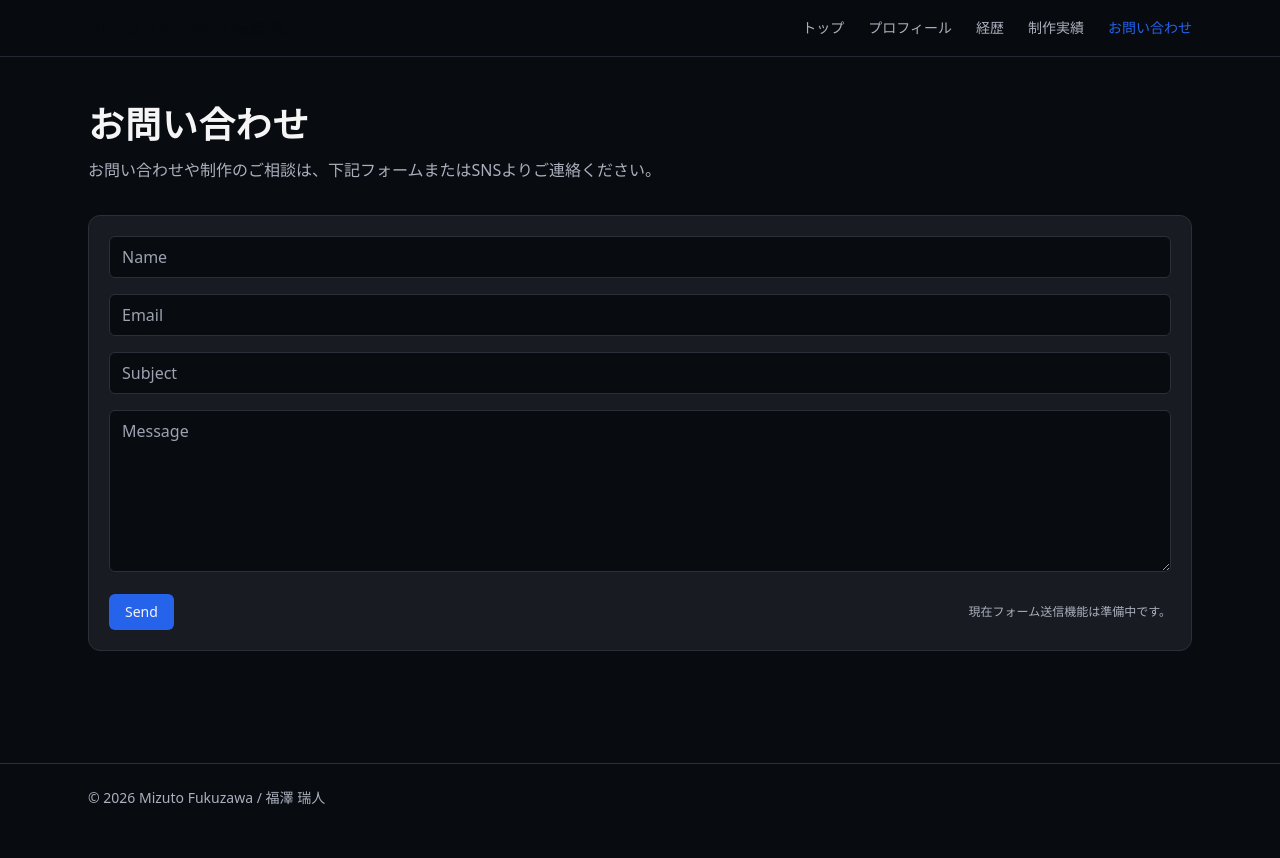
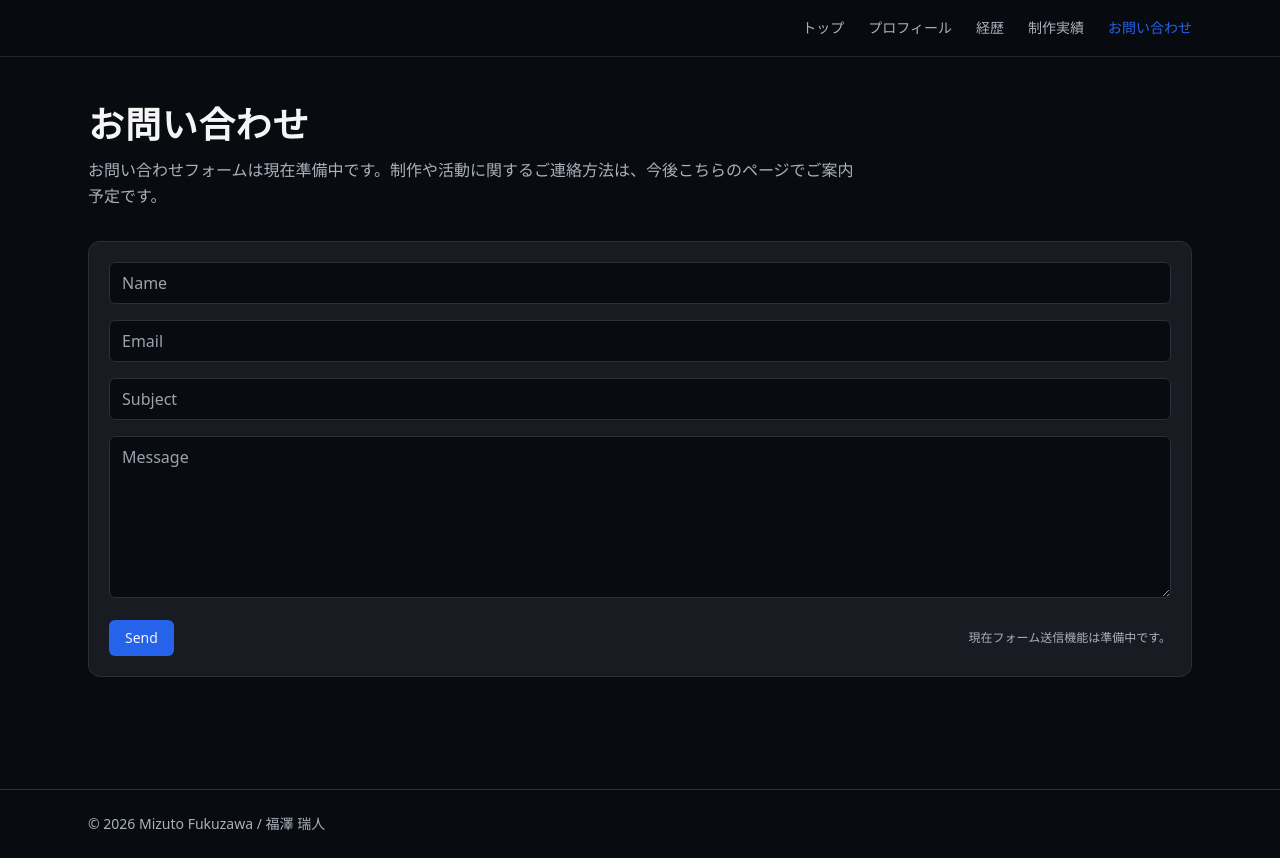
Before and after one commit to mizukunkun104-byte/mizuto-fukuzawa-official, a Next.js app: page /contact in a window 1280 px wide. Before the commit the page ends 832 px from the top, so only its background shows below. Built offline with nearby package versions, Linux system fonts and the light colour scheme.

Commit message:
Adjust contact page copy for form under preparation

```diff
--- a/app/contact/page.tsx
+++ b/app/contact/page.tsx
@@ -5,5 +5,5 @@ import ContactForm from "@/components/ContactForm";
 export const metadata: Metadata = { title: "Contact | Mizuto Fukuzawa", description: "福澤瑞人へのお問い合わせページです。" };
 
 export default function ContactPage() {
-  return <section><PageTitle title="お問い合わせ" description="お問い合わせや制作のご相談は、下記フォームまたはSNSよりご連絡ください。" /><ContactForm /></section>;
+  return <section><PageTitle title="お問い合わせ" description="お問い合わせフォームは現在準備中です。制作や活動に関するご連絡方法は、今後こちらのページでご案内予定です。" /><ContactForm /></section>;
 }
```
